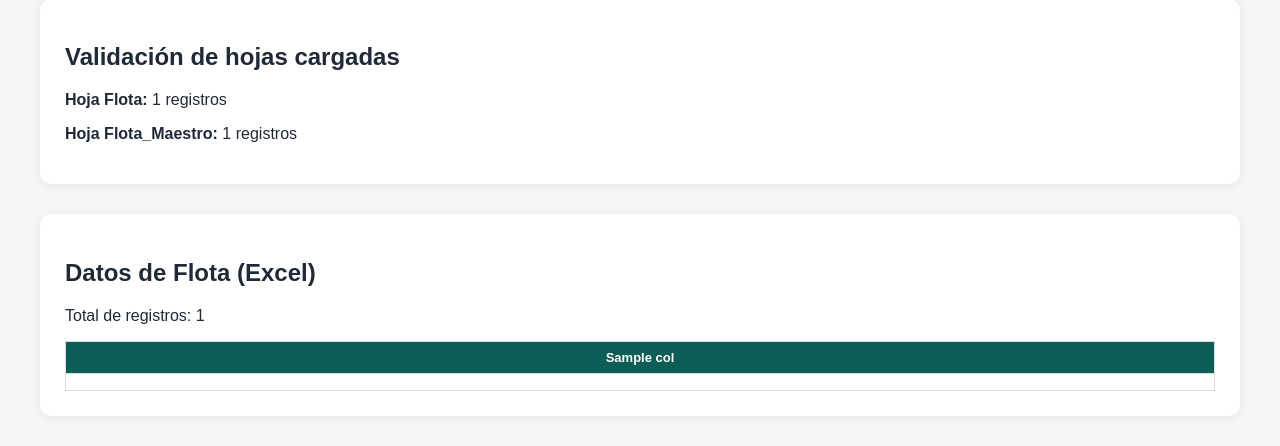
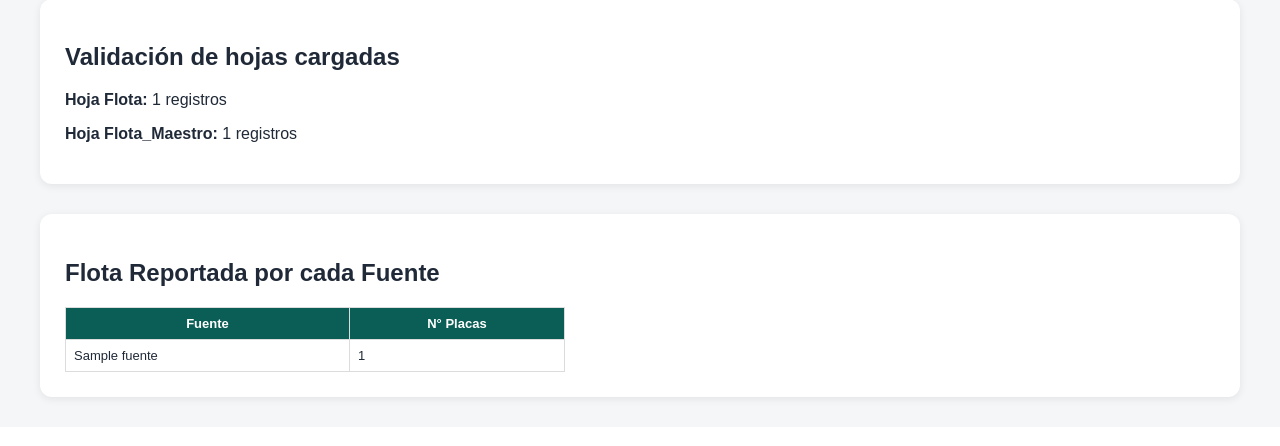
Before and after one commit to Enzo986474475/reportes_flota_django, a Django app: template dashboard/templates/dashboard/inicio.html in a window 1280 px wide. Shown: the part 579-1025 px from the top of the page. After the commit the page ends 984 px from the top, so only its background shows below. Run offline with Django 5.2, Linux system fonts and the light colour scheme; the template is opened without the code that fills it: most values are stand-ins (such as "Sample title", 1, 10 or a date in 2020); lists and menus that the app fills with data are empty.

Commit message:
dsdssdsd

```diff
--- a/dashboard/templates/dashboard/inicio.html
+++ b/dashboard/templates/dashboard/inicio.html
@@ -97,6 +97,10 @@
         tr:nth-child(even) {
             background-color: #f2f2f2;
         }
+
+        .resumen-tabla {
+            max-width: 500px;
+        }
     </style>
 </head>
 <body>
@@ -125,11 +129,6 @@
             </div>
         </div>
 
-
-
-
-
-
         <div class="section">
             <h2>Bienvenido</h2>
             <p>
@@ -145,33 +144,28 @@
             <p><strong>Hoja Flota_Maestro:</strong> {{ total_registros_flota_maestro }} registros</p>
         </div>
 
+        <div class="section">
+            <h2>Flota Reportada por cada Fuente</h2>
 
-
-
-
-        <div class="section">
-            <h2>Datos de Flota (Excel)</h2>
-            <p>Total de registros: {{ total_registros }}</p>
-
+            <div class="resumen-tabla">
                 <table>
                     <thead>
                         <tr>
-                        {% for col in columnas %}
-                            <th>{{ col }}</th>
-                        {% endfor %}
+                            <th>Fuente</th>
+                            <th>N° Placas</th>
                         </tr>
                     </thead>
                     <tbody>
-                    {% for fila in registros %}
+                        {% for fila in resumen_fuentes %}
                             <tr>
-                            {% for col in columnas %}
-                                <td>{{ fila|get_item:col }}</td>
-                            {% endfor %}
+                                <td>{{ fila.fuente }}</td>
+                                <td>{{ fila.n_placas }}</td>
                             </tr>
                         {% endfor %}
                     </tbody>
                 </table>
             </div>
         </div>
+    </div>
 </body>
 </html>
```
Also changed, not shown: dashboard/views.py (+22 -2 lines). Lines whose indentation alone changed are shown as unchanged.
